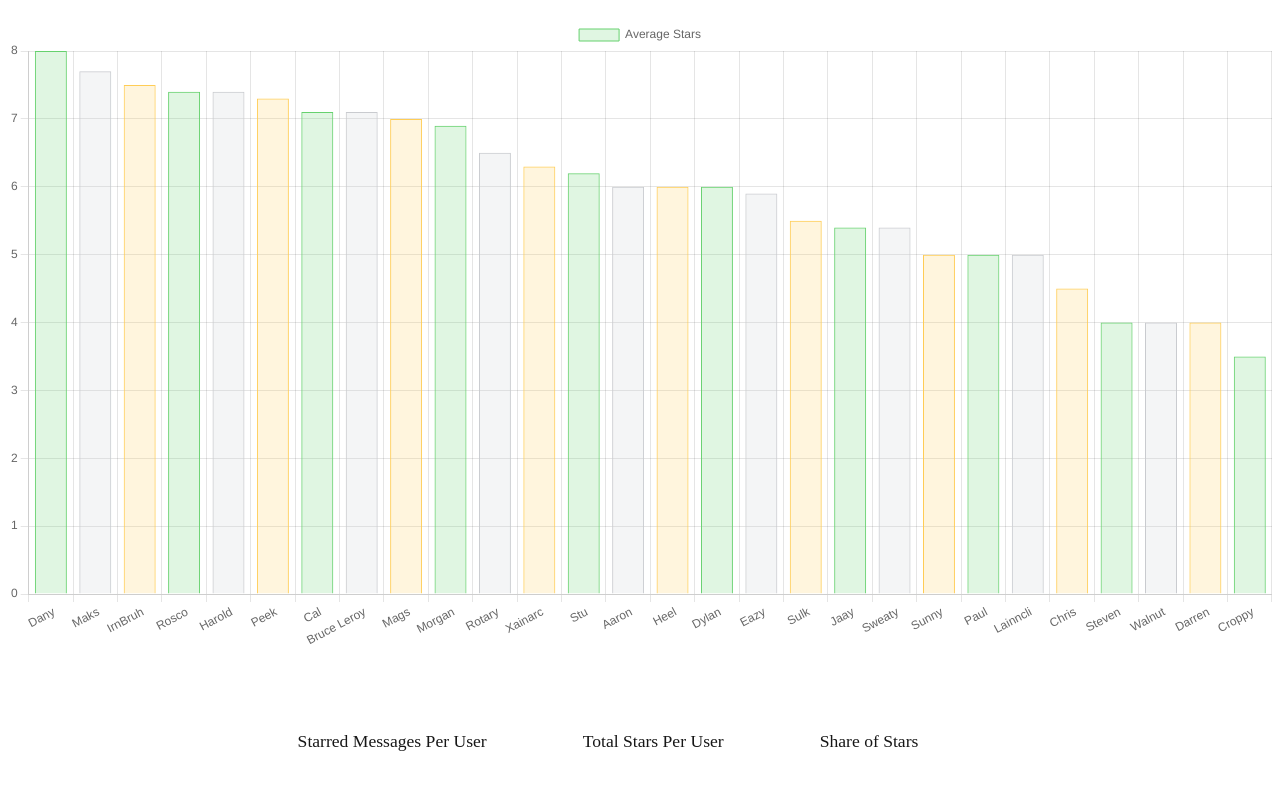
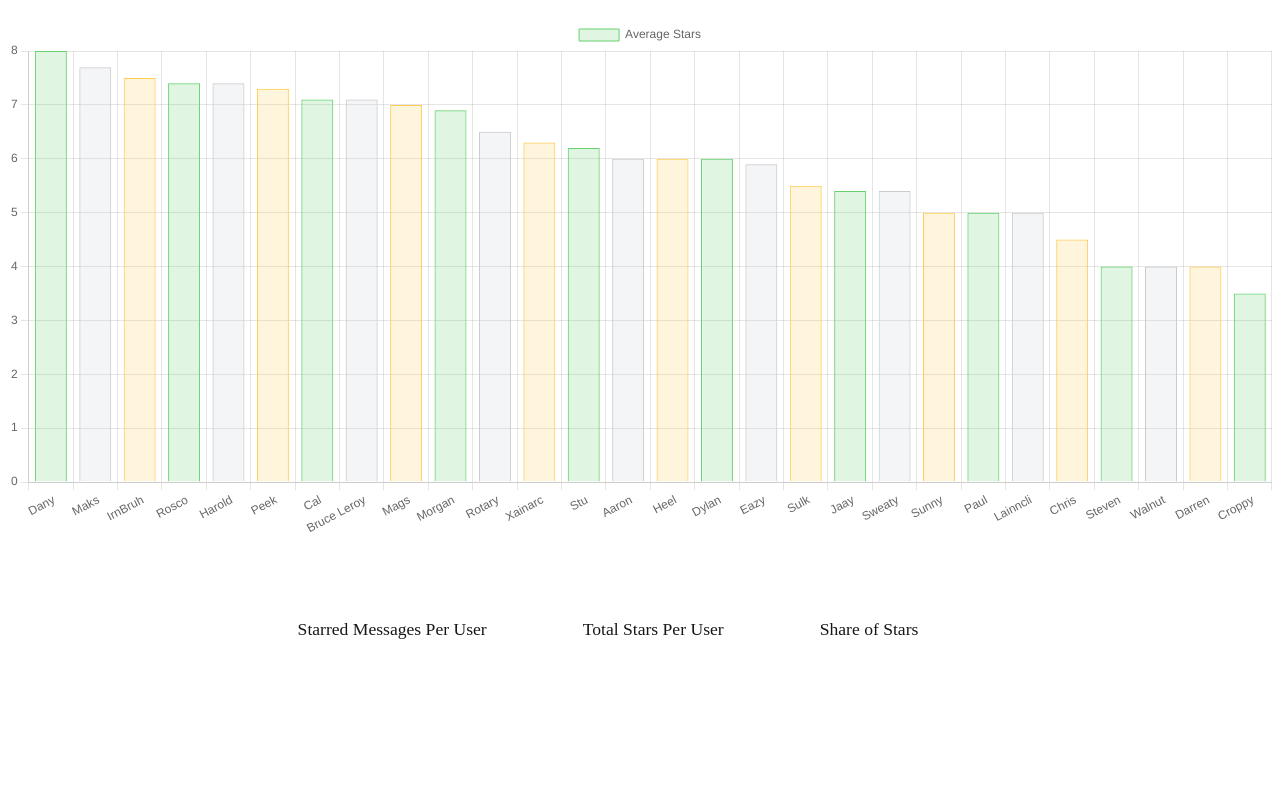
Before and after one commit to caleuanhopkins/RollOfHonour, a plain HTML site: page perMessage.html in a window 1280 px wide. Shown: the part 61-850 px from the top of the page. After the commit the page ends 800 px from the top, so only its background shows below. Drawn offline with nearby package versions, Linux system fonts and the light colour scheme.

Commit message:
chart size limited

```diff
--- a/perMessage.html
+++ b/perMessage.html
@@ -8,7 +8,7 @@
     <title>Roll of Honour</title>
   </head>
   <body>
-    <div>
+    <div class="chart">
       <h1>Average Stars Per Message</h1>
       <canvas id="myChart"></canvas>
     </div>
--- a/styles.css
+++ b/styles.css
@@ -25,3 +25,7 @@ p {
   justify-content: center;
   margin-bottom: 5rem;
 }
+
+canvas {
+  max-height: 65vh;
+}
```
